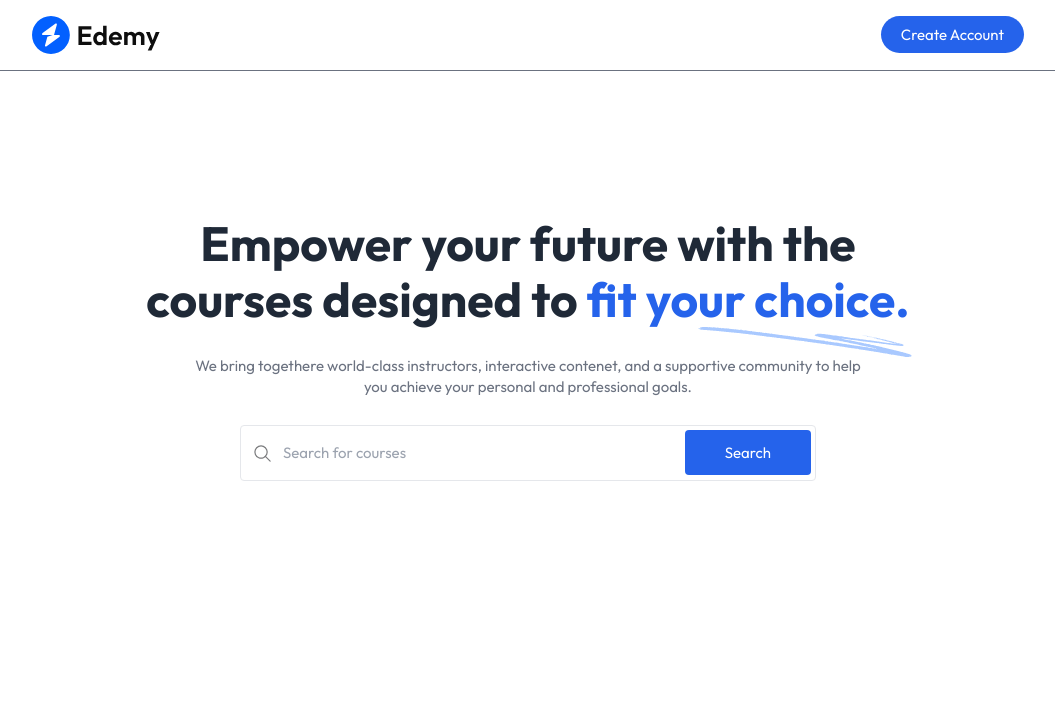
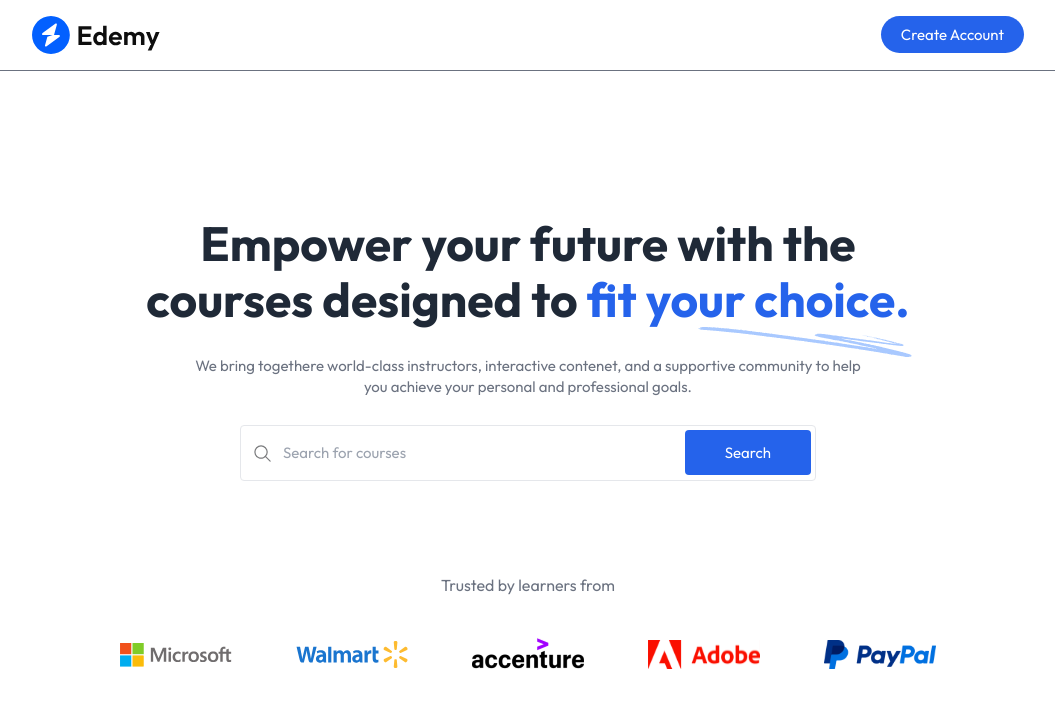
Before and after one commit to vinayyadav6054/Learning-Management-System, a React (Vite) app in the folder client/: page / in a window 1280 px wide. Shown: the top 708 px of the page, without its empty margins (112-1167 px from the left). Built offline with nearby package versions, Linux system fonts and the light colour scheme; no server answers.

Commit message:
Companies component completed

```diff
--- a/client/src/components/student/Companies.jsx
+++ b/client/src/components/student/Companies.jsx
@@ -1,9 +1,17 @@
 import React from 'react'
+import { assets } from '../../assets/assets'
 
 const Companies = () => {
   return (
-    <div>
-        <h1>Companies</h1>
+    <div className='pt-16 '>
+        <p className='text-base text-gray-500'>Trusted by learners from</p>
+        <div className='flex flex=wrap items-center justify-center gap-6 md:gap-16 md:mt-10 mt-5'>
+          <img src={assets.microsoft_logo} alt="Microsoft" className='w-20 md:w-28' />
+          <img src={assets.walmart_logo} alt="Walmart" className='w-20 md:w-28' />
+          <img src={assets.accenture_logo} alt="Accenture" className='w-20 md:w-28' />
+          <img src={assets.adobe_logo} alt="Adobe" className='w-20 md:w-28' />
+          <img src={assets.paypal_logo} alt="Paypal" className='w-20 md:w-28' />
+        </div>
     </div>
   )
 }
--- a/client/src/pages/student/Home.jsx
+++ b/client/src/pages/student/Home.jsx
@@ -1,10 +1,12 @@
 import React from 'react'
 import Hero from '../../components/student/Hero'
+import Companies from '../../components/student/Companies'
 
 const Home = () => {
   return (
     <div className='flex flex-col items-center space-y-7 text-center'>
         <Hero/>
+        <Companies/>
     </div>
   )
 }
```
